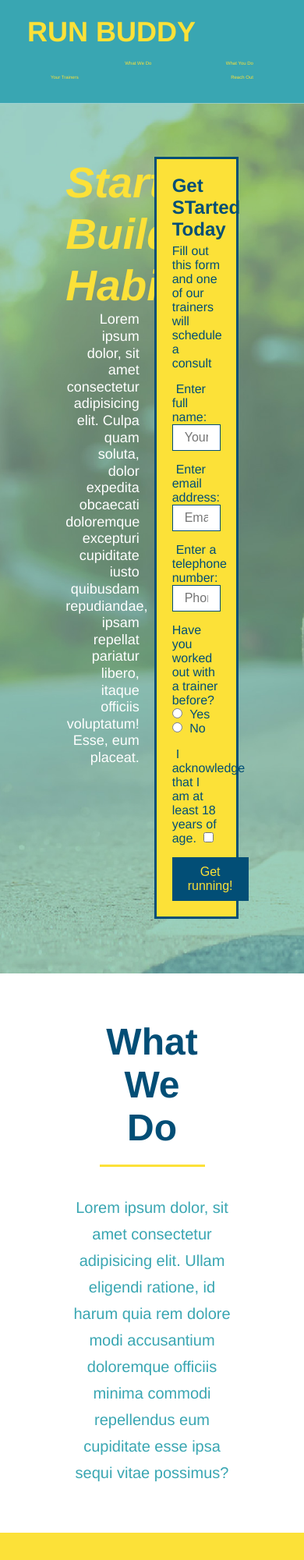
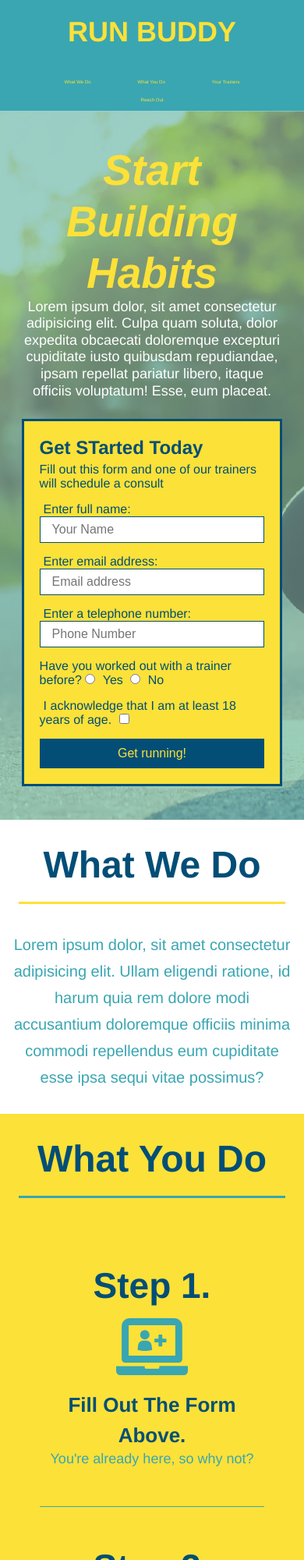
Before and after one commit to Billy4C/run-buddy, a plain HTML site: page index.html in a window 390 px wide. Shown: the top 2000 px of the page at 78% size. Drawn offline with Linux system fonts and the light colour scheme.

Commit message:
made compatible with all device sizes

```diff
--- a/assets/css/styles.css
+++ b/assets/css/styles.css
@@ -361,15 +361,110 @@ section {
 
 /* MEDIA QUERY FOR SMALLER DESKTOP SCREENS AND SMALLER */
 @media screen and (max-width: 980px) {
+    header {
+        padding-bottom: 0;
+        justify-content: center;
+    }
 
+    header h1 {
+        width: 100%;
+        text-align: center;
+    }
+
+    header nav ul {
+        margin-top: 20px;
+        width: 100%;
+        justify-content: center;
+    }
+
+    header nav ul li {
+        font-size: 20px;
+    }
+
+    footer h2, footer div {
+        text-align: center;
+        width: 100%;
+    }
+
+    .hero-cta, .hero-form {
+        width: 100%;
+    }
+
+    .hero-cta {
+        text-align: center;
+    }
+
+    .section-title {
+        width: 80%;
+    }
+
+    .trainer {
+        flex: 0 70%;
+    }
+
+    .contact-info iframe {
+        flex: 1 100%;
+    }
 }
 
 /* MEDIA QUERY FOR TABLETS AND SMALLER*/
 @media screen and (max-width: 768px) {
+    section {
+        padding: 30px 15px;
+    }
+
+    .step h3 {
+        flex: 1 100%;
+        text-align: center;
+    }
+
+    .step-info {
+        flex: 2 100%;
+        text-align: center;
+        justify-content: center;
+    }
+
+    .step-img {
+        flex: 0 32%;
+        margin-right: 0;
+        margin-top: 15px;
+        margin-bottom: 15px;
+    }
+
+    .step-text {
+        flex: 100%;
+    }
 
 }
 
 /* MEDIA QUERY FOR MOBILE PHONES AND SMALLER */
 @media screen and (max-width: 575px) {
+    .hero-form button {
+        width: 100%
+    }
+
+    .section-title {
+        width: 95%;
+    }
+
+    .intro p {
+        width: 100%;
+    }
+
+    .trainer {
+        flex: 0 100%;
+    }
+
+    .contact-info {
+        text-align: center;
+    }
+
+    .contact-info > * {
+        flex: 0 100%;
+    }
+
+    .contact-form {
+        order: 3;
+    }
 
 }
--- a/index.html
+++ b/index.html
@@ -9,7 +9,7 @@
     <body>
         <header>
             <h1>
-                <a href="/">RUN BUDDY</h1>
+                <a href="/"></a>RUN BUDDY</h1>
             <nav><!-- Unordered list element-->
                 <ul>
                     <!--List item element-->
```
